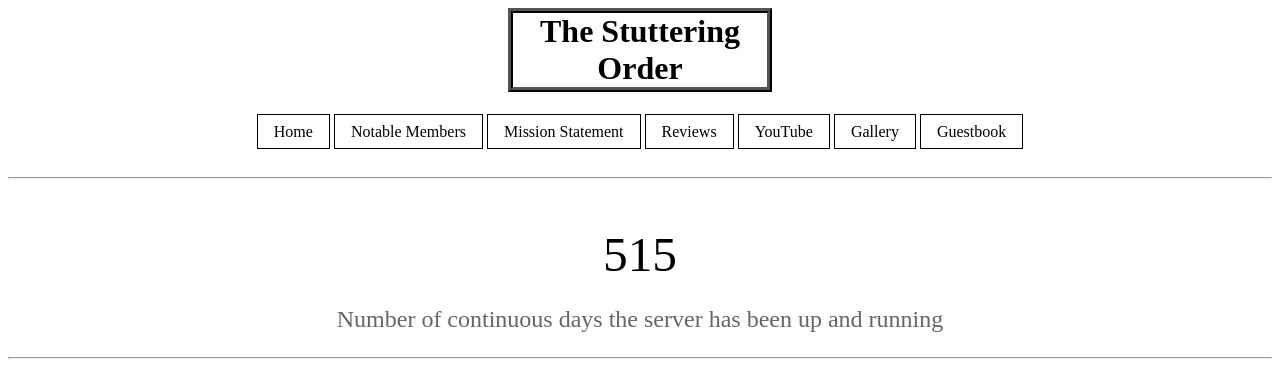
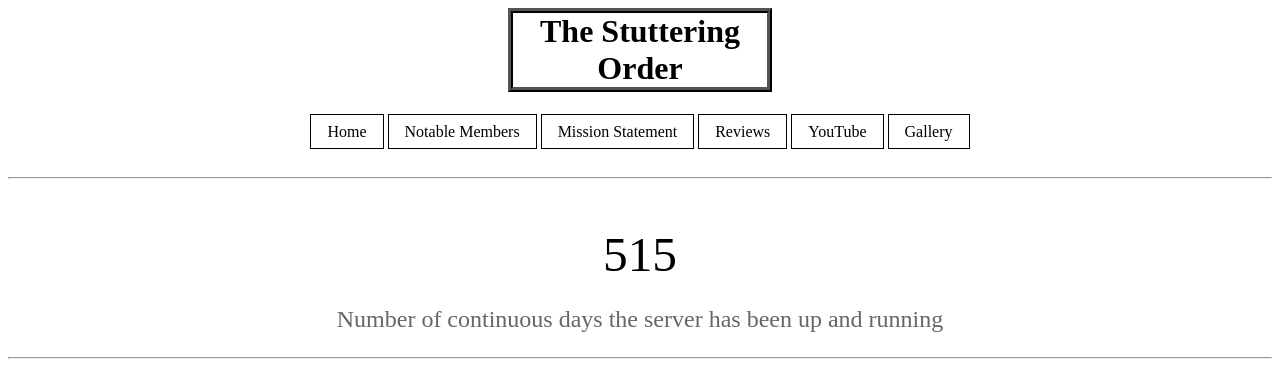
Before and after one commit to thestutteringorder/thestutteringorder.github.io, a plain HTML site: page index.html in a window 1280 px wide. Shown: the top 382 px of the page. Drawn offline with Linux system fonts and the light colour scheme; a script that the page names is missing.

Commit message:
Hid 'Guestbook' from the navbar in index.html

```diff
--- a/index.html
+++ b/index.html
@@ -19,7 +19,7 @@
         <a href="#reviews">Reviews</a>
         <a href="#youtube">YouTube</a>
         <a href="gallery.html">Gallery</a>
-        <a href="guestbook.html">Guestbook</a>
+        <!-- <a href="guestbook.html">Guestbook</a> -->
       </nav>
 
     <br>
```
